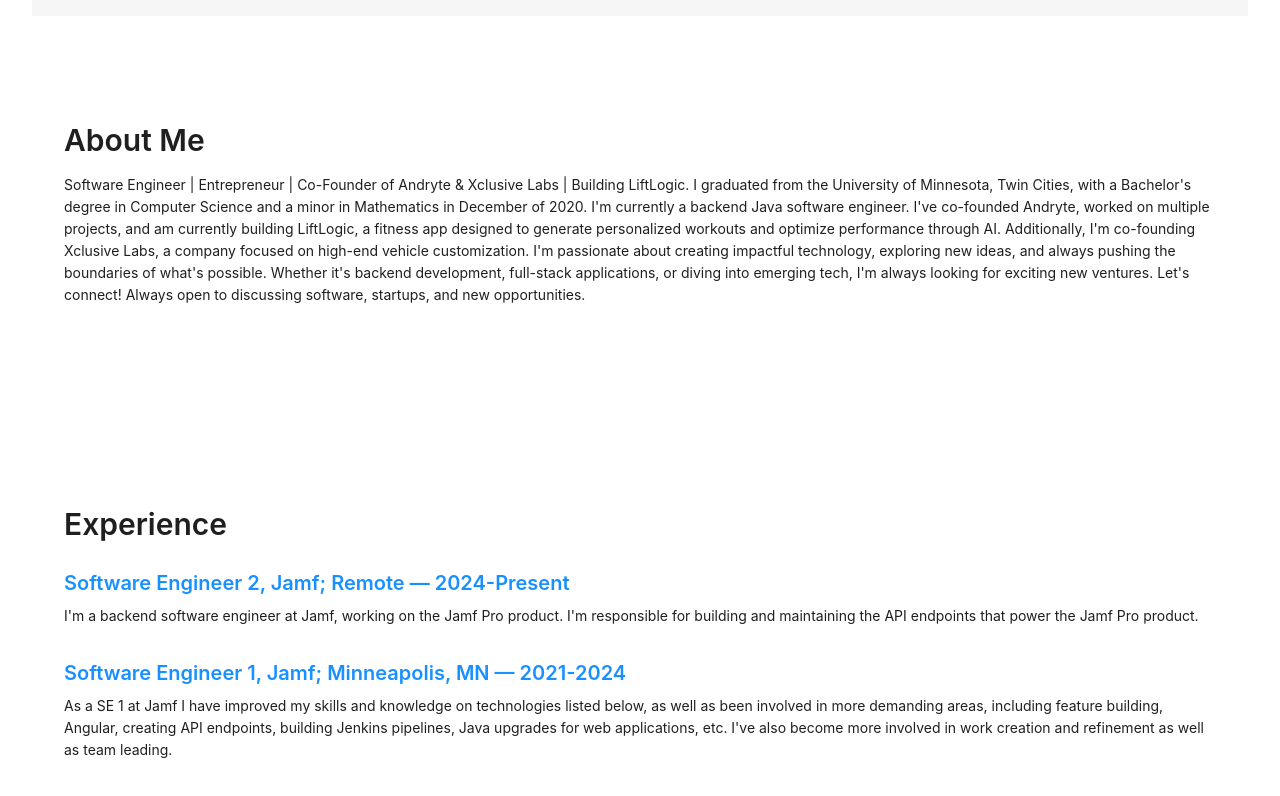
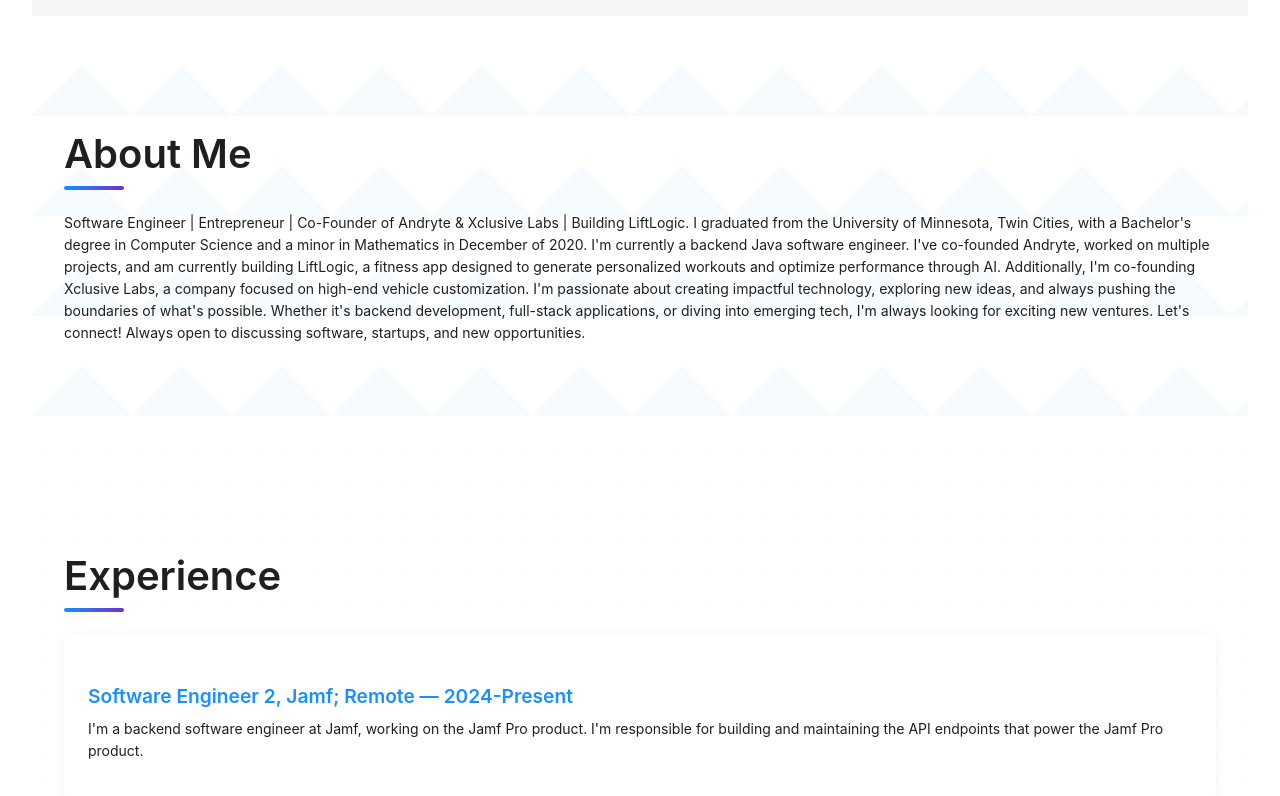
Before and after one commit to ahavasi/ahavasi.github.io, a React (Vite) app: page / in a window 1280 px wide. Shown: the part 880-1676 px from the top of the page. Built offline with nearby package versions, Linux system fonts and the light colour scheme; grey boxes are pictures that could not be loaded; the HTML template or start-up script is replaced by a standard one.

Commit message:
updated landing page styling

```diff
--- a/src/components/LandingPage.css
+++ b/src/components/LandingPage.css
@@ -84,21 +84,90 @@
 .skills-section {
     padding: 5rem 0;
     background: #fff;
+    position: relative;
+    overflow: hidden;
+}
+
+/* Section backgrounds and styling */
+.about-section::before,
+.experience-section::before,
+.skills-section::before {
+    content: '';
+    position: absolute;
+    top: 0;
+    left: 0;
+    right: 0;
+    height: 100%;
+    opacity: 0.03;
+    pointer-events: none;
+}
+
+.about-section::before {
+    background: linear-gradient(45deg, #1890ff 25%, transparent 25%) -50px 0,
+        linear-gradient(-45deg, #1890ff 25%, transparent 25%) -50px 0;
+    background-size: 100px 100px;
+}
+
+.experience-section::before {
+    background: radial-gradient(circle, #722ed1 1px, transparent 1px);
+    background-size: 30px 30px;
+}
+
+.skills-section::before {
+    background: linear-gradient(135deg, #1890ff 10%, transparent 10%);
+    background-size: 20px 20px;
 }
 
 .section-content {
     max-width: 1200px;
     margin: 0 auto;
     padding: 0 2rem;
+    position: relative;
+}
+
+.section-content h2.ant-typography {
+    font-size: 2.5rem;
+    margin-bottom: 2rem;
+    position: relative;
+    display: inline-block;
+}
+
+.section-content h2.ant-typography::after {
+    content: '';
+    position: absolute;
+    bottom: -10px;
+    left: 0;
+    width: 60px;
+    height: 4px;
+    background: linear-gradient(90deg, #1890ff, #722ed1);
+    border-radius: 2px;
+}
+
+.section-content .ant-typography-paragraph {
+    font-size: 1.1rem;
+    line-height: 1.8;
+    color: #4a4a4a;
+    max-width: 900px;
 }
 
 .experience-item {
     margin-bottom: 2rem;
+    padding: 1.5rem;
+    border-radius: 8px;
+    background: rgba(255, 255, 255, 0.5);
+    box-shadow: 0 2px 12px rgba(0, 0, 0, 0.05);
+    transition: transform 0.3s ease, box-shadow 0.3s ease;
+}
+
+.experience-item:hover {
+    transform: translateY(-2px);
+    box-shadow: 0 4px 20px rgba(0, 0, 0, 0.1);
 }
 
 .experience-item h4.ant-typography {
     color: #1890ff;
     margin-bottom: 0.5rem;
+    font-size: 1.2rem;
 }
 
 /* Social Links */
@@ -172,6 +241,22 @@
     color: #40a9ff;
 }
 
+/* Dark mode updates */
+.dark .experience-item {
+    background: rgba(0, 0, 0, 0.2);
+    box-shadow: 0 2px 12px rgba(0, 0, 0, 0.2);
+}
+
+.dark .section-content .ant-typography-paragraph {
+    color: rgba(255, 255, 255, 0.85);
+}
+
+.dark .about-section::before,
+.dark .experience-section::before,
+.dark .skills-section::before {
+    opacity: 0.05;
+}
+
 /* Mobile Responsiveness */
 @media (max-width: 768px) {
     .hero-section h1.ant-typography {
@@ -195,6 +280,19 @@
 
     .social-links .ant-btn {
         width: 100%;
+    }
+
+    .section-content h2.ant-typography {
+        font-size: 2rem;
+    }
+
+    .section-content .ant-typography-paragraph {
+        font-size: 1rem;
+        line-height: 1.6;
+    }
+
+    .experience-item {
+        padding: 1rem;
     }
 }
 
--- a/src/components/LandingPage.jsx
+++ b/src/components/LandingPage.jsx
@@ -234,7 +234,7 @@
                                     <div className="card-actions">
                                         <Button
                                             type="primary"
-                                            href="https://www.xclusivesoftwarelabs.com"
+                                            href="https://www.xclusivelabs.com"
                                             target="_blank"
                                         >
                                             Visit Site
```
